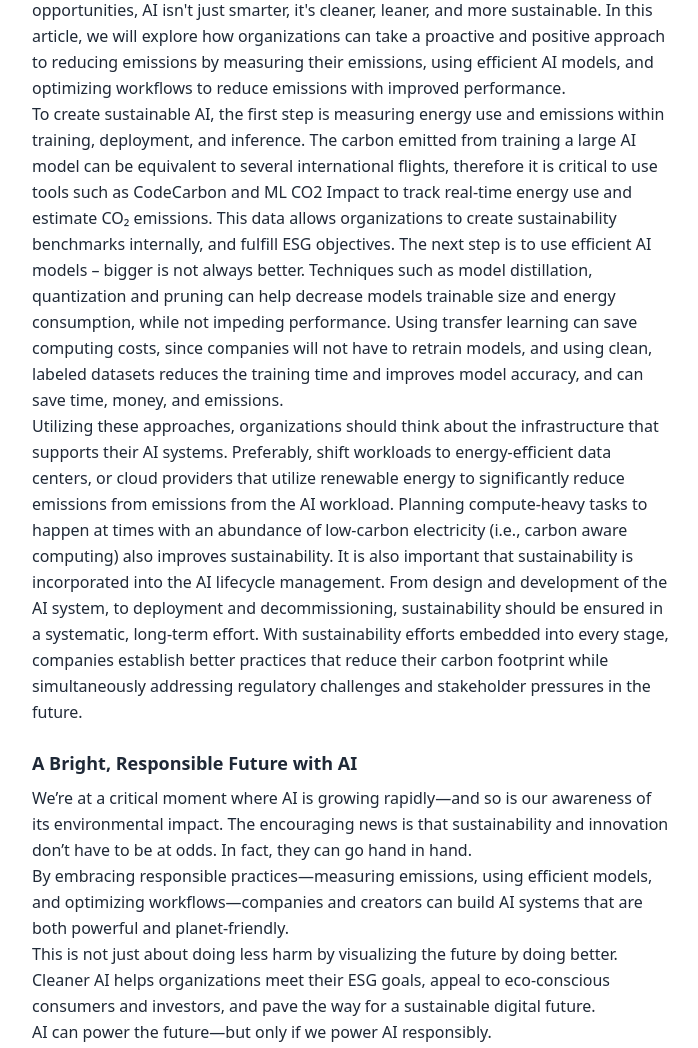
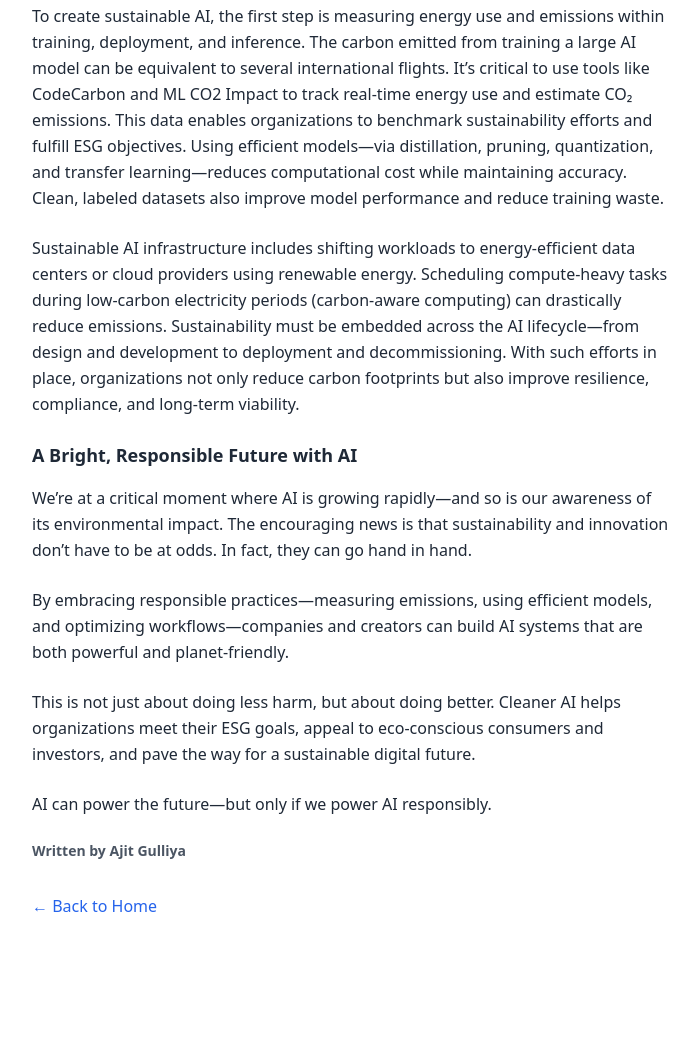
Before and after one commit to AilogyBuilder/websiteAilogy, a plain HTML site: page eco-intelligence-greener-future-ai.html in a window 1280 px wide. Shown: the part 405-1453 px from the top of the page, without its empty margins (288-986 px from the left). After the commit the page ends 1356 px from the top, so only its background shows below. Drawn offline with nearby package versions, Linux system fonts and the light colour scheme.

Commit message:
Update eco-intelligence-greener-future-ai.html

```diff
--- a/eco-intelligence-greener-future-ai.html
+++ b/eco-intelligence-greener-future-ai.html
@@ -11,26 +11,25 @@
   <h1 class="text-2xl font-semibold mb-4">Eco-Intelligence: Building a Greener Future with AI</h1>
   <p class="text-sm text-gray-500 mb-8">Published on May 25, 2025 by Ajit Gulliya</p>
 
-<h2 class="font-semibold text-lg mt-6 mb-2">Eco-Intelligence: Building a Greener Future with AI</h2>
+  <h2 class="font-semibold text-lg mt-6 mb-4">Eco-Intelligence: Building a Greener Future with AI</h2>
 
-<p>Building a Greener Future with AI: Using Emissions Measurements, Efficient Models, and Workflow Optimization for Sustainable Innovation. Artificial intelligence (AI) has the potential to be one of the most powerful things in the 21st century. From better diagnosing our health, to predicting climate change, AI is changing our world and work for the better every day. Like all powerful technologies, AI carries the responsibility of its footprint, particularly in its environmental impact. As AI continues to be scaled in every industry, it becomes an electric-consuming machine. Training one of these large models can require as much electricity as dozens of homes consume over weeks. Yet, this challenge is an opportunity. If we embrace these opportunities, AI isn't just smarter, it's cleaner, leaner, and more sustainable. In this article, we will explore how organizations can take a proactive and positive approach to reducing emissions by measuring their emissions, using efficient AI models, and optimizing workflows to reduce emissions with improved performance.</p>
+  <p class="mb-6">Artificial intelligence (AI) has the potential to be one of the most powerful things in the 21st century. From better diagnosing our health to predicting climate change, AI is changing our world and work for the better every day. Like all powerful technologies, AI carries the responsibility of its footprint, particularly in its environmental impact. As AI continues to scale across every industry, it becomes an electricity-consuming machine. Training a large model can require as much electricity as dozens of homes consume over weeks. Yet, this challenge is an opportunity. If we embrace it, AI isn't just smarter—it's cleaner, leaner, and more sustainable.</p>
 
-<p>To create sustainable AI, the first step is measuring energy use and emissions within training, deployment, and inference. The carbon emitted from training a large AI model can be equivalent to several international flights, therefore it is critical to use tools such as CodeCarbon and ML CO2 Impact to track real-time energy use and estimate CO₂ emissions. This data allows organizations to create sustainability benchmarks internally, and fulfill ESG objectives. The next step is to use efficient AI models – bigger is not always better. Techniques such as model distillation, quantization and pruning can help decrease models trainable size and energy consumption, while not impeding performance. Using transfer learning can save computing costs, since companies will not have to retrain models, and using clean, labeled datasets reduces the training time and improves model accuracy, and can save time, money, and emissions.</p>
+  <p class="mb-6">To create sustainable AI, the first step is measuring energy use and emissions within training, deployment, and inference. The carbon emitted from training a large AI model can be equivalent to several international flights. It’s critical to use tools like CodeCarbon and ML CO2 Impact to track real-time energy use and estimate CO₂ emissions. This data enables organizations to benchmark sustainability efforts and fulfill ESG objectives. Using efficient models—via distillation, pruning, quantization, and transfer learning—reduces computational cost while maintaining accuracy. Clean, labeled datasets also improve model performance and reduce training waste.</p>
 
-<p>Utilizing these approaches, organizations should think about the infrastructure that supports their AI systems. Preferably, shift workloads to energy-efficient data centers, or cloud providers that utilize renewable energy to significantly reduce emissions from emissions from the AI workload. Planning compute-heavy tasks to happen at times with an abundance of low-carbon electricity (i.e., carbon aware computing) also improves sustainability. It is also important that sustainability is incorporated into the AI lifecycle management. From design and development of the AI system, to deployment and decommissioning, sustainability should be ensured in a systematic, long-term effort. With sustainability efforts embedded into every stage, companies establish better practices that reduce their carbon footprint while simultaneously addressing regulatory challenges and stakeholder pressures in the future.</p>
+  <p class="mb-6">Sustainable AI infrastructure includes shifting workloads to energy-efficient data centers or cloud providers using renewable energy. Scheduling compute-heavy tasks during low-carbon electricity periods (carbon-aware computing) can drastically reduce emissions. Sustainability must be embedded across the AI lifecycle—from design and development to deployment and decommissioning. With such efforts in place, organizations not only reduce carbon footprints but also improve resilience, compliance, and long-term viability.</p>
 
-<h2 class="font-semibold text-lg mt-6 mb-2">A Bright, Responsible Future with AI</h2>
+  <h2 class="font-semibold text-lg mt-6 mb-4">A Bright, Responsible Future with AI</h2>
 
-<p>We’re at a critical moment where AI is growing rapidly—and so is our awareness of its environmental impact. The encouraging news is that sustainability and innovation don’t have to be at odds. In fact, they can go hand in hand.</p>
+  <p class="mb-6">We’re at a critical moment where AI is growing rapidly—and so is our awareness of its environmental impact. The encouraging news is that sustainability and innovation don’t have to be at odds. In fact, they can go hand in hand.</p>
 
-<p>By embracing responsible practices—measuring emissions, using efficient models, and optimizing workflows—companies and creators can build AI systems that are both powerful and planet-friendly.</p>
+  <p class="mb-6">By embracing responsible practices—measuring emissions, using efficient models, and optimizing workflows—companies and creators can build AI systems that are both powerful and planet-friendly.</p>
 
-<p>This is not just about doing less harm by visualizing the future by doing better. Cleaner AI helps organizations meet their ESG goals, appeal to eco-conscious consumers and investors, and pave the way for a sustainable digital future.</p>
+  <p class="mb-6">This is not just about doing less harm, but about doing better. Cleaner AI helps organizations meet their ESG goals, appeal to eco-conscious consumers and investors, and pave the way for a sustainable digital future.</p>
 
-<p>AI can power the future—but only if we power AI responsibly.</p>
+  <p class="mb-6">AI can power the future—but only if we power AI responsibly.</p>
 
   <p class="mt-6 font-semibold text-sm text-gray-600">Written by Ajit Gulliya</p>
-
   <div class="mt-8"><a href="index.html" class="text-blue-600 hover:underline">← Back to Home</a></div>
 </body>
 </html>
```
Lines whose indentation alone changed are shown as unchanged.
